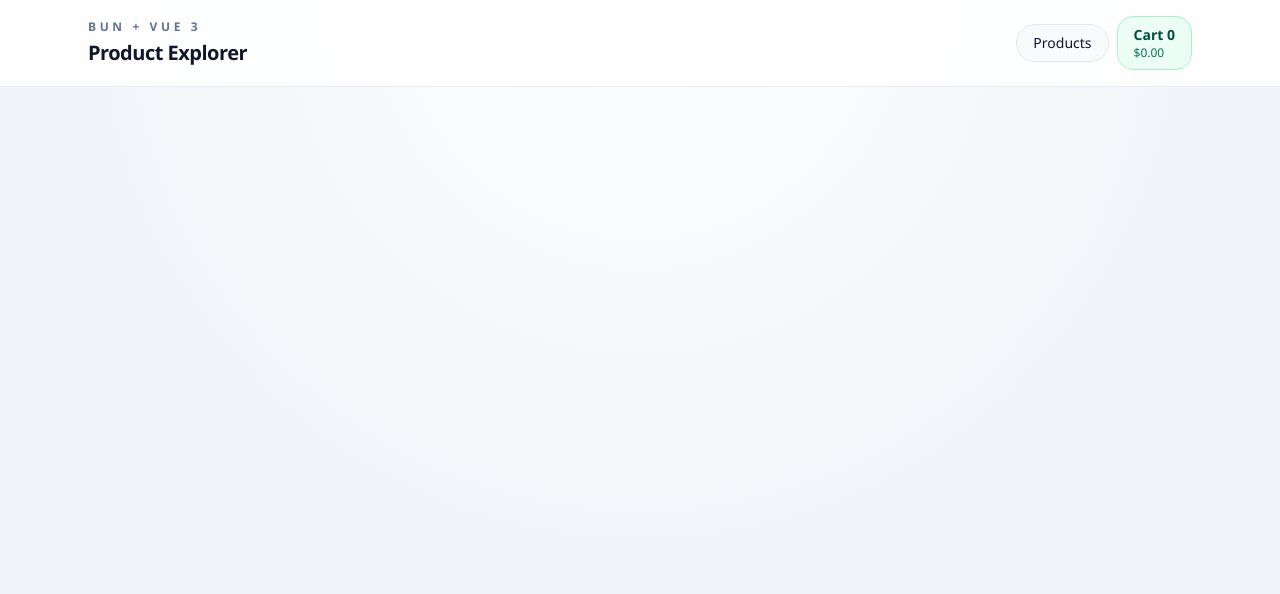
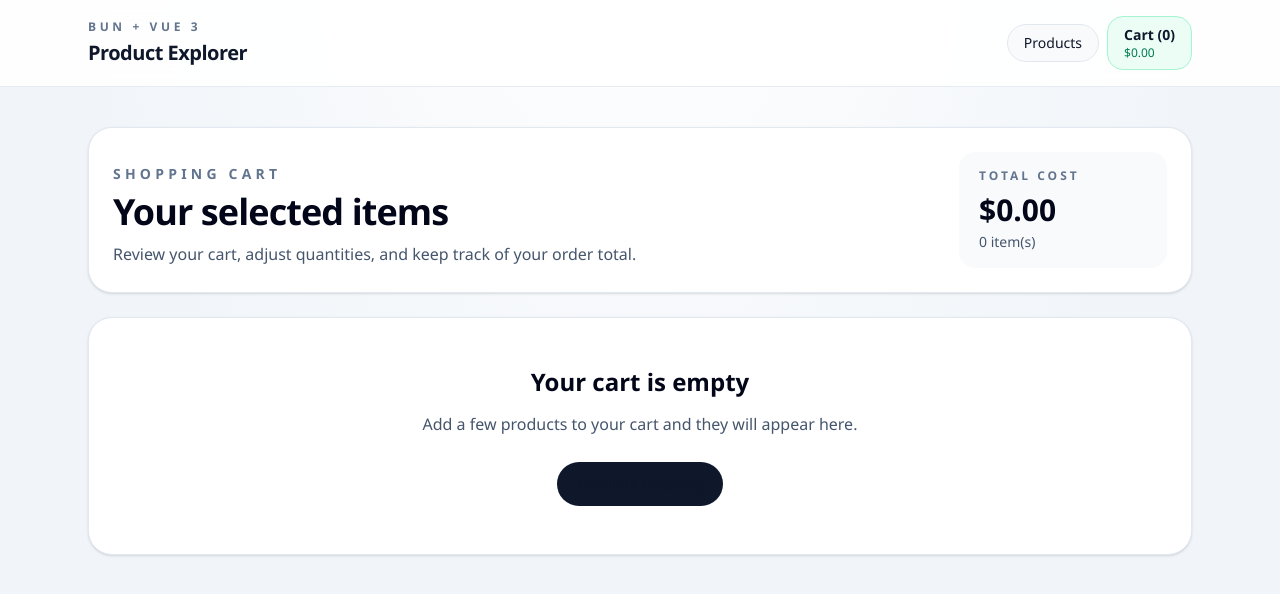
Before and after one commit to gyrika/GUI-Project, a Vue app: page /cart in a window 1280 px wide. Shown: the top 594 px of the page. Built offline with nearby package versions, Linux system fonts and the light colour scheme.

Commit message:
Create cart page with totals and empty state

```diff
--- a/src/components/NavBar.vue
+++ b/src/components/NavBar.vue
@@ -23,13 +23,14 @@ const cartStore = useCartStore()
         >
           Products
         </RouterLink>
-        <div
-          class="rounded-2xl border border-emerald-200 bg-emerald-50 px-4 py-2 text-sm text-emerald-900"
+        <RouterLink
+          class="rounded-2xl border border-emerald-200 bg-emerald-50 px-4 py-2 text-sm text-emerald-900 transition hover:border-emerald-300 hover:bg-emerald-100"
+          to="/cart"
           aria-label="Shopping cart summary"
         >
-          <p class="font-semibold">Cart {{ cartStore.totalItemCount }}</p>
+          <p class="font-semibold">Cart ({{ cartStore.totalItemCount }})</p>
           <p class="text-xs text-emerald-700">${{ cartStore.totalPrice.toFixed(2) }}</p>
-        </div>
+        </RouterLink>
       </nav>
     </div>
   </header>
--- a/src/router/index.ts
+++ b/src/router/index.ts
@@ -1,5 +1,6 @@
 import { createRouter, createWebHistory } from 'vue-router'
 
+import CartView from '@/views/CartView.vue'
 import HomeView from '@/views/HomeView.vue'
 import ProductDetailView from '@/views/ProductDetailView.vue'
 
@@ -16,6 +17,11 @@ const router = createRouter({
       name: 'product-detail',
       component: ProductDetailView,
     },
+    {
+      path: '/cart',
+      name: 'cart',
+      component: CartView,
+    },
   ],
 })
 
--- /dev/null
+++ b/src/views/CartView.vue
@@ -0,0 +1,141 @@
+<script setup lang="ts">
+import { RouterLink } from 'vue-router'
+
+import { useCartStore } from '@/stores/cart'
+import type { CartItem } from '@/stores/cart'
+
+const cartStore = useCartStore()
+
+function handleIncrement(productId: CartItem['id']): void {
+  cartStore.incrementQuantity(productId)
+}
+
+function handleDecrement(productId: CartItem['id']): void {
+  cartStore.decrementQuantity(productId)
+}
+
+function handleRemove(productId: CartItem['id']): void {
+  cartStore.removeFromCart(productId)
+}
+</script>
+
+<template>
+  <section class="mx-auto w-full max-w-6xl space-y-6">
+    <header class="flex flex-col gap-4 rounded-3xl border border-slate-200 bg-white p-6 shadow-sm sm:flex-row sm:items-end sm:justify-between">
+      <div class="space-y-2">
+        <p class="text-sm font-semibold uppercase tracking-[0.3em] text-slate-500">Shopping cart</p>
+        <h1 class="text-3xl font-semibold tracking-tight text-slate-950 sm:text-4xl">Your selected items</h1>
+        <p class="text-base leading-7 text-slate-600">
+          Review your cart, adjust quantities, and keep track of your order total.
+        </p>
+      </div>
+
+      <div class="rounded-2xl bg-slate-50 px-5 py-4 text-left sm:min-w-52">
+        <p class="text-xs font-semibold uppercase tracking-[0.25em] text-slate-500">Total cost</p>
+        <p class="mt-2 text-3xl font-semibold text-slate-950">${{ cartStore.totalPrice.toFixed(2) }}</p>
+        <p class="mt-1 text-sm text-slate-600">{{ cartStore.totalItemCount }} item(s)</p>
+      </div>
+    </header>
+
+    <div
+      v-if="cartStore.items.length === 0"
+      class="rounded-3xl border border-slate-200 bg-white px-6 py-12 text-center shadow-sm"
+    >
+      <h2 class="text-2xl font-semibold text-slate-950">Your cart is empty</h2>
+      <p class="mx-auto mt-3 max-w-xl text-base leading-7 text-slate-600">
+        Add a few products to your cart and they will appear here.
+      </p>
+      <RouterLink
+        class="mt-6 inline-flex rounded-full bg-slate-900 px-5 py-3 text-sm font-medium text-white transition hover:bg-slate-700"
+        to="/"
+      >
+        Continue shopping
+      </RouterLink>
+    </div>
+
+    <div v-else class="grid gap-6 lg:grid-cols-[minmax(0,1fr)_320px]">
+      <section class="space-y-4">
+        <article
+          v-for="item in cartStore.items"
+          :key="item.id"
+          class="flex flex-col gap-4 rounded-3xl border border-slate-200 bg-white p-4 shadow-sm sm:flex-row sm:items-center sm:p-5"
+        >
+          <div class="h-28 w-full overflow-hidden rounded-2xl bg-slate-100 sm:w-28 sm:flex-none">
+            <img
+              :src="item.thumbnail"
+              :alt="item.title"
+              class="h-full w-full object-cover"
+              loading="lazy"
+            />
+          </div>
+
+          <div class="min-w-0 flex-1 space-y-3">
+            <div class="space-y-1">
+              <h2 class="text-lg font-semibold text-slate-950">{{ item.title }}</h2>
+              <p class="text-sm text-slate-600">${{ item.price.toFixed(2) }} each</p>
+            </div>
+
+            <div class="flex flex-col gap-3 sm:flex-row sm:items-center sm:justify-between">
+              <div class="inline-flex w-fit items-center rounded-full border border-slate-200 bg-slate-50 p-1">
+                <button
+                  class="h-10 w-10 rounded-full text-lg font-medium text-slate-700 transition hover:bg-white"
+                  type="button"
+                  aria-label="Decrease quantity"
+                  @click="handleDecrement(item.id)"
+                >
+                  -
+                </button>
+                <span class="min-w-12 px-3 text-center text-sm font-semibold text-slate-900">
+                  {{ item.quantity }}
+                </span>
+                <button
+                  class="h-10 w-10 rounded-full text-lg font-medium text-slate-700 transition hover:bg-white"
+                  type="button"
+                  aria-label="Increase quantity"
+                  @click="handleIncrement(item.id)"
+                >
+                  +
+                </button>
+              </div>
+
+              <div class="flex items-center gap-3">
+                <p class="text-base font-semibold text-slate-950">
+                  ${{ (item.price * item.quantity).toFixed(2) }}
+                </p>
+                <button
+                  class="rounded-full border border-red-200 px-4 py-2 text-sm font-medium text-red-600 transition hover:bg-red-50"
+                  type="button"
+                  @click="handleRemove(item.id)"
+                >
+                  Remove
+                </button>
+              </div>
+            </div>
+          </div>
+        </article>
+      </section>
+
+      <aside class="h-fit rounded-3xl border border-slate-200 bg-white p-6 shadow-sm">
+        <p class="text-sm font-semibold uppercase tracking-[0.3em] text-slate-500">Order summary</p>
+        <div class="mt-6 space-y-4">
+          <div class="flex items-center justify-between text-sm text-slate-600">
+            <span>Items</span>
+            <span>{{ cartStore.totalItemCount }}</span>
+          </div>
+          <div class="flex items-center justify-between text-lg font-semibold text-slate-950">
+            <span>Total</span>
+            <span>${{ cartStore.totalPrice.toFixed(2) }}</span>
+          </div>
+        </div>
+
+        <button
+          class="mt-6 w-full rounded-full bg-slate-900 px-5 py-3 text-sm font-medium text-white transition hover:bg-slate-700"
+          type="button"
+          @click="cartStore.clearCart"
+        >
+          Clear cart
+        </button>
+      </aside>
+    </div>
+  </section>
+</template>
```
